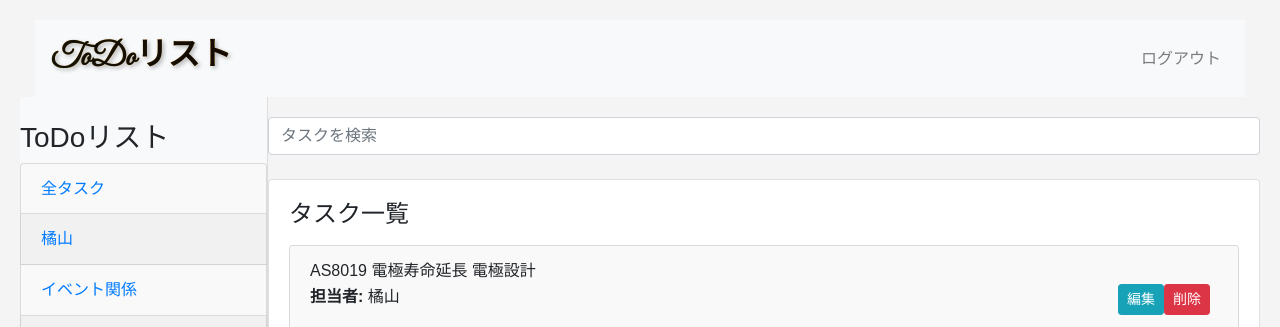
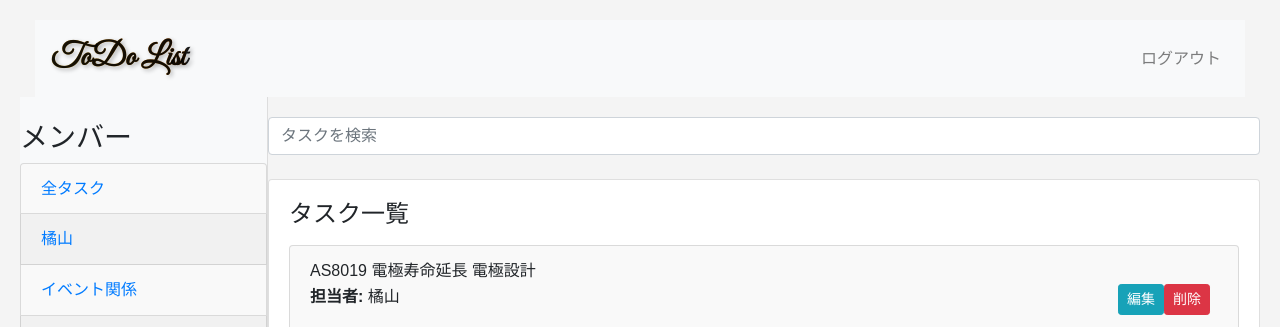
Before and after one commit to miatamikan/ToDo2, a Flask app: page / in a window 1280 px wide. Shown: the top 327 px of the page. Run offline with Flask 3, Linux system fonts and the light colour scheme; the visitor is signed in with stand-in values (Sample User, id 1); data comes from the database, SQL or seed files in the repository; parts of the project's set-up code (start-up, migrations or seed data) failed here and were passed over; some libraries are stand-ins or nearby versions.

Commit message:
Update index.html

```diff
--- a/templates/index.html
+++ b/templates/index.html
@@ -69,7 +69,7 @@
 <div class="container-fluid">
     <!-- ヘッダー -->
     <nav class="navbar navbar-expand-lg navbar-light bg-light">
-        <a class="navbar-brand" href="#">ToDoリスト</a>
+        <a class="navbar-brand" href="#">ToDo List</a>
         <div class="collapse navbar-collapse">
             <ul class="navbar-nav ml-auto">
                 <li class="nav-item">
@@ -83,7 +83,7 @@
     <div class="row">
         <!-- サイドバー -->
         <div class="sidebar bg-light">
-            <h3 class="mt-4">ToDoリスト</h3>
+            <h3 class="mt-4">メンバー</h3>
             <ul id="person-list" class="list-group">
                 <li class="list-group-item">
                     <a href="#" onclick="loadContent('/all_tasks')">全タスク</a>
```
